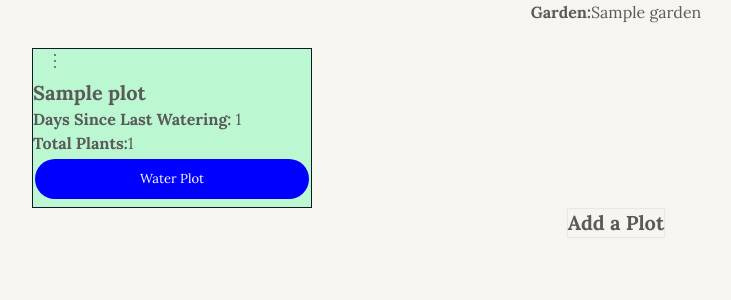
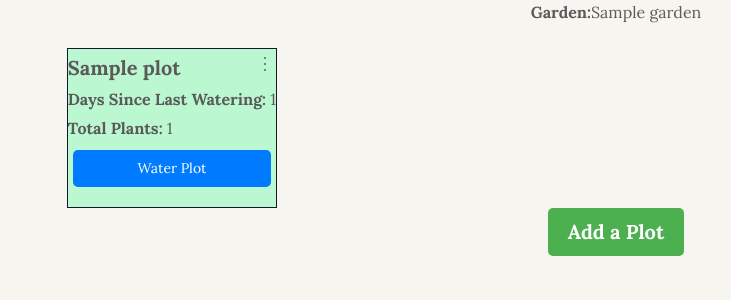
Before and after one commit to andrewSantanastaso/bloomerz, a Django app: page /gardens/1/ in a window 1280 px wide. Shown: the part 42-342 px from the top of the page, without its empty margins (24-755 px from the left). Run offline with Django 5.2, Linux system fonts and the light colour scheme; tables that the repository leaves empty hold one stand-in row (values such as "Sample post"); some libraries are stand-ins or nearby versions.

Commit message:
added dropdown menu for plot, styled css

```diff
--- a/theme/static/css/main.css
+++ b/theme/static/css/main.css
@@ -29,7 +29,7 @@
 }
 
 .btn-water {
-  background-color: blue;
+  background-color: #007bff;
   color: white;
   border: none;
   padding: 10px 20px;
@@ -40,6 +40,11 @@
   margin: 4px 2px;
   cursor: pointer;
 }
+
+.btn-water:hover {
+  background-color: #0056b3;
+}
+
 .btn-delete,
 .btn-edit {
   border-radius: 5px;
@@ -47,20 +52,26 @@
 }
 
 body {
-  font-family: "Lora", serif; /* Elegant and organic font */
+  font-family: "Lora", serif;
+  /* Elegant and organic font */
   margin: 0;
   padding: 0;
-  background-color: #f7f5f0; /* Light cream */
-  color: #5a5a5a; /* Dark gray */
+  background-color: #f7f5f0;
+  /* Light cream */
+  color: #5a5a5a;
+  /* Dark gray */
 }
+
 .main-content {
   padding: 20px;
   display: flex;
   flex-direction: column;
   justify-content: center;
   align-items: center;
-  min-height: 100vh; /* Full viewport height */
+  min-height: 100vh;
+  /* Full viewport height */
 }
+
 .header {
   text-align: center;
   font-weight: bold;
@@ -68,6 +79,7 @@
   margin-bottom: 20px;
   color: #4a4a4a;
 }
+
 .description {
   text-align: center;
   font-size: 1.1rem;
@@ -75,24 +87,29 @@
   margin: 20px 0;
   max-width: 600px;
 }
+
 .description p {
   margin-bottom: 10px;
 }
+
 .description ul {
   text-align: left;
   margin: 10px auto;
   padding: 0 20px;
   max-width: 500px;
 }
+
 .description ul li {
   margin-bottom: 10px;
 }
+
 .unauthenticated-message-container {
   display: flex;
   justify-content: center;
   align-items: center;
   margin: 20px 0;
 }
+
 .unauthenticated-message {
   text-align: center;
   font-size: 1.2rem;
@@ -102,34 +119,43 @@
   max-width: 600px;
   margin: 0;
 }
+
 .start-garden-center {
   display: flex;
   justify-content: center;
   align-items: center;
   margin-top: 30px;
 }
+
 .start-garden-button {
   display: inline-block;
   padding: 15px 30px;
   font-size: 1.5rem;
   font-weight: bold;
   color: white;
-  background-color: #4caf50; /* Green */
+  background-color: #4caf50;
+  /* Green */
   border: none;
   border-radius: 5px;
   text-decoration: none;
   cursor: pointer;
   transition: background-color 0.3s;
-  font-family: "Lora", serif; /* Matching button font */
+  font-family: "Lora", serif;
+  /* Matching button font */
 }
+
 .start-garden-button:hover {
-  background-color: #45a049; /* Darker green on hover */
+  background-color: #45a049;
+  /* Darker green on hover */
 }
+
 .card-container {
-  display: flex;
-  flex-wrap: wrap;
+  display: grid;
+  grid-template-columns: repeat(auto-fit, minmax(250px, 1fr));
   gap: 15px;
+  justify-items: center;
 }
+
 .card {
   border: 1px solid #ccc;
   padding: 10px;
@@ -137,9 +163,10 @@
   border-radius: 5px;
   box-shadow: 0 2px 4px rgba(0, 0, 0, 0.1);
 }
+
 .add-card {
   text-align: center;
-  background-color: #d5f5e3;
+  /* background-color: #d5f5e3; */
 }
 
 .logout-btn {
@@ -188,3 +215,104 @@
 .garden-container {
   gap: 10px;
 }
+
+.plot-card {
+  position: relative;
+  margin: 0px;
+  padding: 0px;
+}
+
+.plot-card h2,
+.plot-card h3,
+.plot-card p {
+  margin: 5px 0;
+  text-align: left;
+}
+
+.plot-card .dropdown-button {
+  position: absolute;
+  top: 10px;
+  right: 10px;
+  z-index: 100;
+}
+
+.plot-card .dropdown-button button {
+  cursor: pointer;
+  margin-top: -7px;
+}
+
+.dropdown-button button {
+  transition: transform 0.3s;
+  transform-origin: center center;
+  cursor: pointer;
+}
+
+.dropdown-button button:hover {
+  transform: scale(1.25);
+}
+
+.plot-card .dropdown-menu {
+  position: absolute;
+  top: 20px;
+  right: 0;
+  z-index: 99;
+  background-color: white;
+  padding: 5px 10px;
+  text-decoration: none;
+  color: black;
+  border: 1px solid #ddd;
+  border-radius: 3px;
+  box-shadow: 0 4px 8px rgba(0, 0, 0, 0.1);
+  padding: 10px;
+  width: 120px;
+}
+
+.dropdown-menu {
+  top: 30px;
+  right: 0;
+  padding: 8px;
+  border: 1px solid #ccc;
+  background-color: #fff;
+  border-radius: 5px;
+  box-shadow: 0 4px 6px rgba(0, 0, 0, 0.1);
+}
+
+.dropdown-menu .plot-btn {
+  margin: 5px 0;
+}
+
+.dropdown-menu .plot-card .dropdown-menu a {
+  display: block;
+  padding: 5px 10px;
+  text-decoration: none;
+  color: black;
+  border-radius: 3px;
+}
+
+.plot-card .dropdown-menu a:hover {
+  background-color: #f0f0f0;
+}
+
+.plot-btn {
+  padding: 8px 12px;
+  font-size: 14px;
+  text-align: center;
+  border-radius: 5px;
+  margin: 5px;
+}
+
+.add-card a {
+  background-color: #4caf50;
+  color: white;
+  padding: 10px 20px;
+  font-size: 18px;
+  font-weight: bold;
+  border-radius: 5px;
+  transition: background-color 0.3s, transform 0.3s;
+  text-decoration: none;
+}
+
+.add-card a:hover {
+  background-color: #3e8e41;
+  transform: scale(1.05);
+}
--- a/theme/templates/gardens/detail.html
+++ b/theme/templates/gardens/detail.html
@@ -1,52 +1,56 @@
 {% extends 'base.html' %}
 {% load static %}
-
 
 {% block content %}
 <h1 class="flex justify-center m-auto mb-6"><strong>Garden: </strong>{{garden.name}}</h1>
 <div class="grid grid-cols-flow grid-flow-row gap-4 sm:grid-cols-2 md:grid-cols-3 lg:grid-cols-4 mx-14">
+    <div class="card-container">
         {% for plot in garden.plot_set.all %}
-    <div class=>
-
+        <div class="plot-card relative">
             <div class="bg-green-200 border border-gray-900 min-w-40 min-h-40 flex justify-start flex-col">
-            <div class="absolute top-0 right-0">
-                <div x-data="{dropdownOpen: false}" class="absolute">
+                <!-- Dropdown button with added class 'dropdown-button' -->
+                <div class="dropdown-button">
+                    <div x-data="{dropdownOpen: false}">
                         <button @click="dropdownOpen = !dropdownOpen" class="focus:outline-none focus:border-white">
-                        <svg class="w-6 h-6 text-gray-800 dark:text-white z-10" aria-hidden="true"
+                            <svg class="w-6 h-6 text-gray-800 dark:text-white" aria-hidden="true"
                                 xmlns="http://www.w3.org/2000/svg" width="24" height="24" fill="bg-black"
                                 viewBox="-10 0 24 24">
                                 <path stroke="currentColor" stroke-linecap="round" stroke-width="2"
                                     d="M12 6h.01M12 12h.01M12 18h.01" />
                             </svg>
                         </button>
-                    <div x-show="dropdownOpen" @click="dropdownOpen = false" class="absolute top-0 right-0">
-                    </div>
-                    <div x-show="dropdownOpen" class="absolute">
+                        <!-- Dropdown content with added class 'dropdown-menu' -->
+                        <div x-show="dropdownOpen" class="dropdown-menu">
                             <div class="flex flex-wrap justify-center m-2">
-                            <a class="btn-edit plot-btn w-0.5" href="{% url 'plot-update' plot.id %}">Edit</a>
-                            <a class="btn-delete plot-btn w-0.5" href="{% url 'plot-delete' plot.id %}">Delete</a>
+                                <a class="plot-btn btn-edit plot-btn w-0.5"
+                                    href="{% url 'plot-update' plot.id %}">Edit</a>
+                                <a class="plot-btn btn-delete plot-btn w-0.5"
+                                    href="{% url 'plot-delete' plot.id %}">Delete</a>
                             </div>
                         </div>
                     </div>
                 </div>
+                <a href="{% url 'plot-detail' plot.id %}">
                     <h2 class="text-xl font-bold">{{ plot.name }}</h2>
                     <h3><strong>Days Since Last Watering:</strong> {{plot.days_since_watered}}</h3>
-            <p><strong>Total Plants:</strong>{{plot.plant_set.count}}</p>
-
+                    <p><strong>Total Plants: </strong>{{plot.plant_set.count}}</p>
+                </a>
                 <div class="flex flex-wrap justify-center m-2">
-
-                <a class="btn-water plot-btn w-full" href="{% url 'plot-water' plot.id %}">Water Plot</a>
+                    <a class="plot-btn btn-water plot-btn w-full" href="{% url 'plot-water' plot.id %}">Water Plot</a>
+                </div>
+            </div>
+        </div>
+        {% endfor %}
     </div>
 </div>
 
+
+<div class="flex justify-center mt-44 add-card">
+    <a href="{% url 'plot-create' garden.id%}" class="add-card">
+        <p class="bg-green-600 text-xl font-bold flex justify-center  w-fit">Add a Plot</p>
+    </a>
 </div>
 
-    {% endfor %}
-</div>
-<div class="flex justify-center mt-44">
-    <a href="{% url 'plot-create' garden.id%}">
-        <p class=" bg-green-600 text-xl font-bold flex justify-center border w-fit ">Add a Plot</p>
-    </a>
-</div>
 <script src="https://cdn.jsdelivr.net/gh/alpinejs/alpine@v2.x.x/dist/alpine.min.js" defer></script>
+
 {% endblock %}
```
Also changed, not shown: theme/templates/homepage.html (+2 -7 lines). Lines whose indentation alone changed are shown as unchanged.
